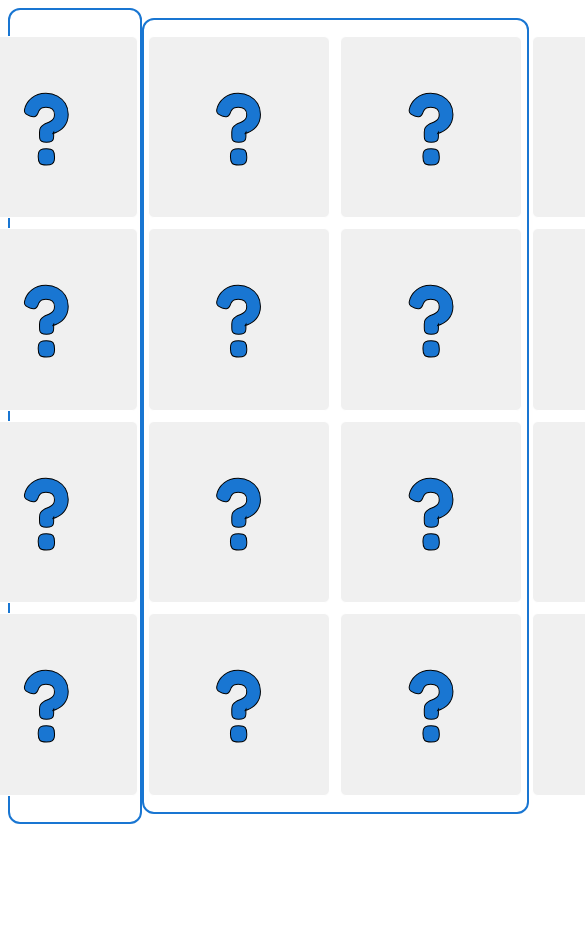
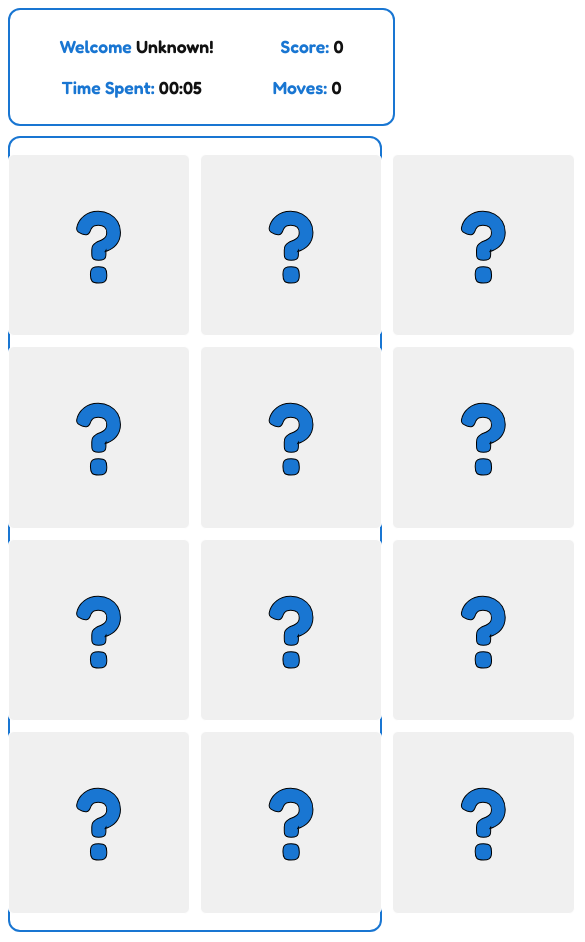
Before and after one commit to Hadi87s/Memory-Card-Game, a React (Vite) app: page /game in a window 390 px wide. Shown: the top 942 px of the page, 585 px wide, since content can reach past the window. Before the commit the page ends 844 px from the top, so only its background shows below. Built offline with nearby package versions, Linux system fonts and the light colour scheme.

Commit message:
making the design a little bit responsive.

```diff
--- a/src/App.css
+++ b/src/App.css
@@ -21,6 +21,8 @@ body {
   justify-content: space-around;
   align-items: center;
   font-size: 1.1rem;
+  height: 90vh;
+  margin: 10px;
 }
 
 .status div {
--- a/src/screens/screens.css
+++ b/src/screens/screens.css
@@ -16,3 +16,16 @@
 .login-form .custom-mui-dropdown{
     margin-bottom: 10px;
 }
+
+@media (max-width:859px) {
+    .screen{
+        display: block;
+    }
+    .status{
+        flex-direction: row;
+        flex-wrap: wrap;
+        height: initial;
+        width: 90vmin;
+        margin:0  auto;
+    }
+}
```
